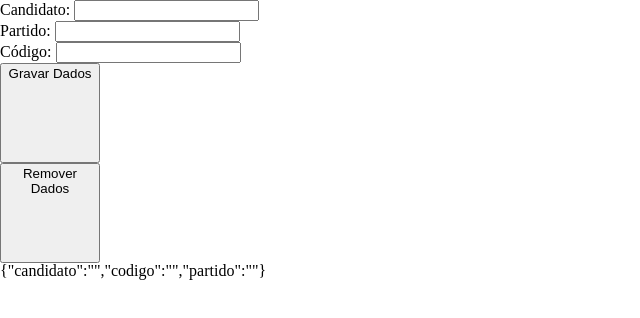
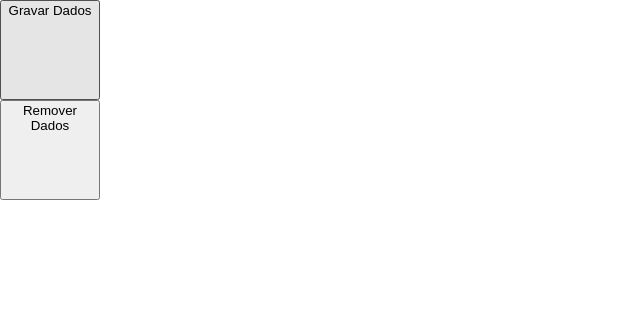
Before and after one commit to ErickHanom/urna-eletronica, a plain HTML site: page index.html in a window 1280 px wide. Both pictures are taken after a click on the button "Gravar Dados". Shown: the whole page, without its empty margins (0-640 px from the left). Drawn offline with Linux system fonts and the light colour scheme.

Commit message:
feat: Começo da Leitura Automática de candidatos

```diff
--- a/index.html
+++ b/index.html
@@ -10,7 +10,7 @@
 </head>
 <body>
 
-    <div>
+    <!-- <div>
         <label for="candidato">Candidato:</label>
         <input type="text" id="candidato">
     </div>
@@ -23,7 +23,9 @@
     <div>
         <label for="codigo">Código:</label>
         <input type="text" id="codigo">
-    </div>
+    </div> -->
+
+
 
     <div>
         <button type="button" onclick="leituraDados()">Gravar Dados</button>
--- a/script.js
+++ b/script.js
@@ -2,10 +2,18 @@ document.getElementById('tela').innerHTML = localStorage.getItem('dados');
 
 
 function leituraDados(){
-    const dados ={
-       candidato: document.getElementById('candidato').value,
-       codigo: document.getElementById('codigo').value,
-       partido: document.getElementById('partido').value
+    // const dados ={
+    //    candidato: document.getElementById('candidato').value,
+    //    codigo: document.getElementById('codigo').value,
+    //    partido: document.getElementById('partido').value
+    // }
+
+    let config = urnaConfiguracao();
+
+    for(config = 0; config <= config.length; config++) {
+
+        document.write((`Nº: ${candidatos[i][0]} | Nome: ${candidatos [i] [1]} | Partido: ${candidatos [i] [2]}`));
+
     }
 
     localStorage.setItem('dados', JSON.stringify(dados));
```
